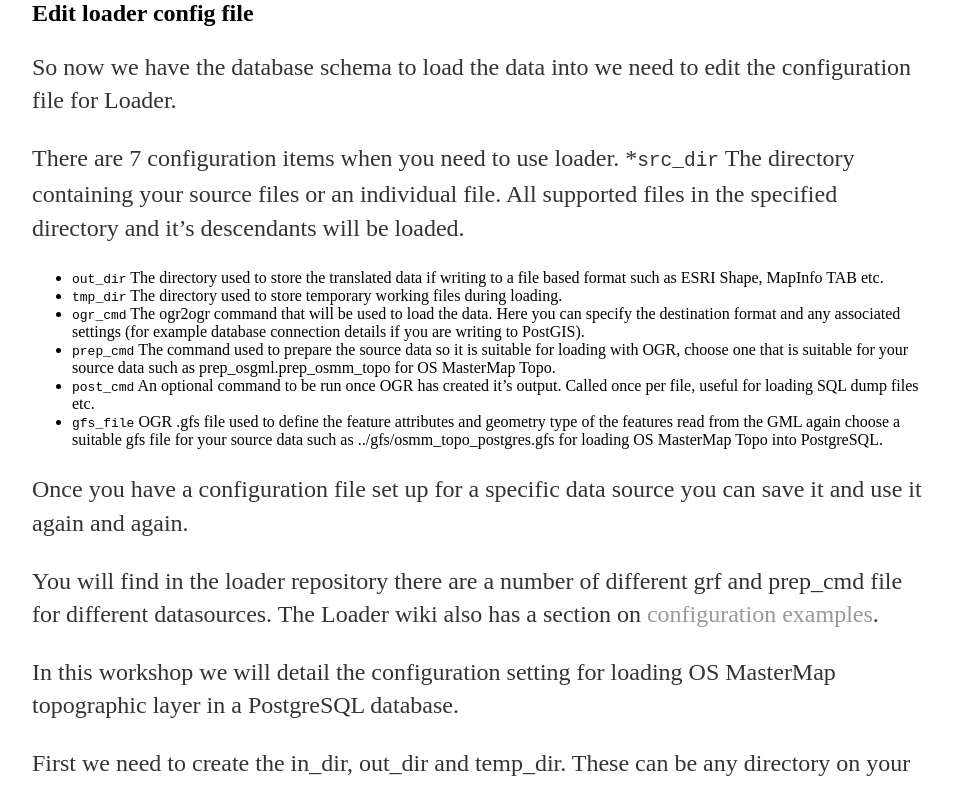
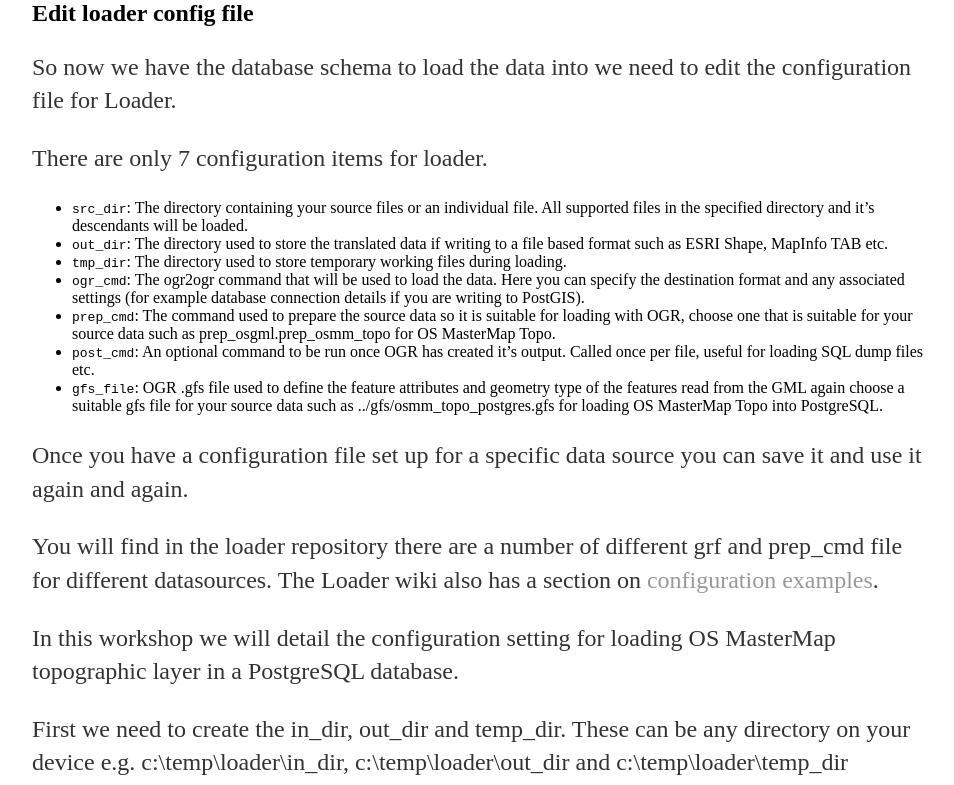
Before and after one commit to walkermatt/aileenh.github.io, a Jekyll site: the page built from lets-get-started.md, in a window 1280 px wide and 900 px high, scrolled down 4596 px, cut to the strip 115-900 px from the top of the window. Shown: the whole strip, without its empty margins (160-1114 px from the left). Built offline with Jekyll 4.4.1, drawn with Linux system fonts in a browser that asks for light colours.

Commit message:
Update lets-get-started.md

```diff
--- a/lets-get-started.md
+++ b/lets-get-started.md
@@ -59,21 +59,15 @@
 ## Edit loader config file ##
 So now we have the database schema to load the data into we need to edit the configuration file for Loader.
 
-There are 7 configuration items when you need to use loader.
-*`src_dir`
- The directory containing your source files or an individual file. All supported files in the specified directory and it's descendants will be loaded.
-* `out_dir`
- The directory used to store the translated data if writing to a file based format such as ESRI Shape, MapInfo TAB etc.
-* `tmp_dir`
- The directory used to store temporary working files during loading.
-* `ogr_cmd`
- The ogr2ogr command that will be used to load the data. Here you can specify the destination format and any associated settings (for example database connection details if you are writing to PostGIS).
-* `prep_cmd`
- The command used to prepare the source data so it is suitable for loading with OGR, choose one that is suitable for your source data such as prep_osgml.prep_osmm_topo for OS MasterMap Topo.
-* `post_cmd`
- An optional command to be run once OGR has created it's output. Called once per file, useful for loading SQL dump files etc.
-* `gfs_file`
- OGR .gfs file used to define the feature attributes and geometry type of the features read from the GML again choose a suitable gfs file for your source data such as ../gfs/osmm_topo_postgres.gfs for loading OS MasterMap Topo into PostgreSQL.
+There are only 7 configuration items for loader.
+
+* `src_dir`: The directory containing your source files or an individual file. All supported files in the specified directory and it's descendants will be loaded.
+* `out_dir`: The directory used to store the translated data if writing to a file based format such as ESRI Shape, MapInfo TAB etc.
+* `tmp_dir`: The directory used to store temporary working files during loading.
+* `ogr_cmd`: The ogr2ogr command that will be used to load the data. Here you can specify the destination format and any associated settings (for example database connection details if you are writing to PostGIS).
+* `prep_cmd`: The command used to prepare the source data so it is suitable for loading with OGR, choose one that is suitable for your source data such as prep_osgml.prep_osmm_topo for OS MasterMap Topo.
+* `post_cmd`: An optional command to be run once OGR has created it's output. Called once per file, useful for loading SQL dump files etc.
+* `gfs_file`: OGR .gfs file used to define the feature attributes and geometry type of the features read from the GML again choose a suitable gfs file for your source data such as ../gfs/osmm_topo_postgres.gfs for loading OS MasterMap Topo into PostgreSQL.
 
 Once you have a configuration file set up for a specific data source you can save it and use it again and again.
 
```
